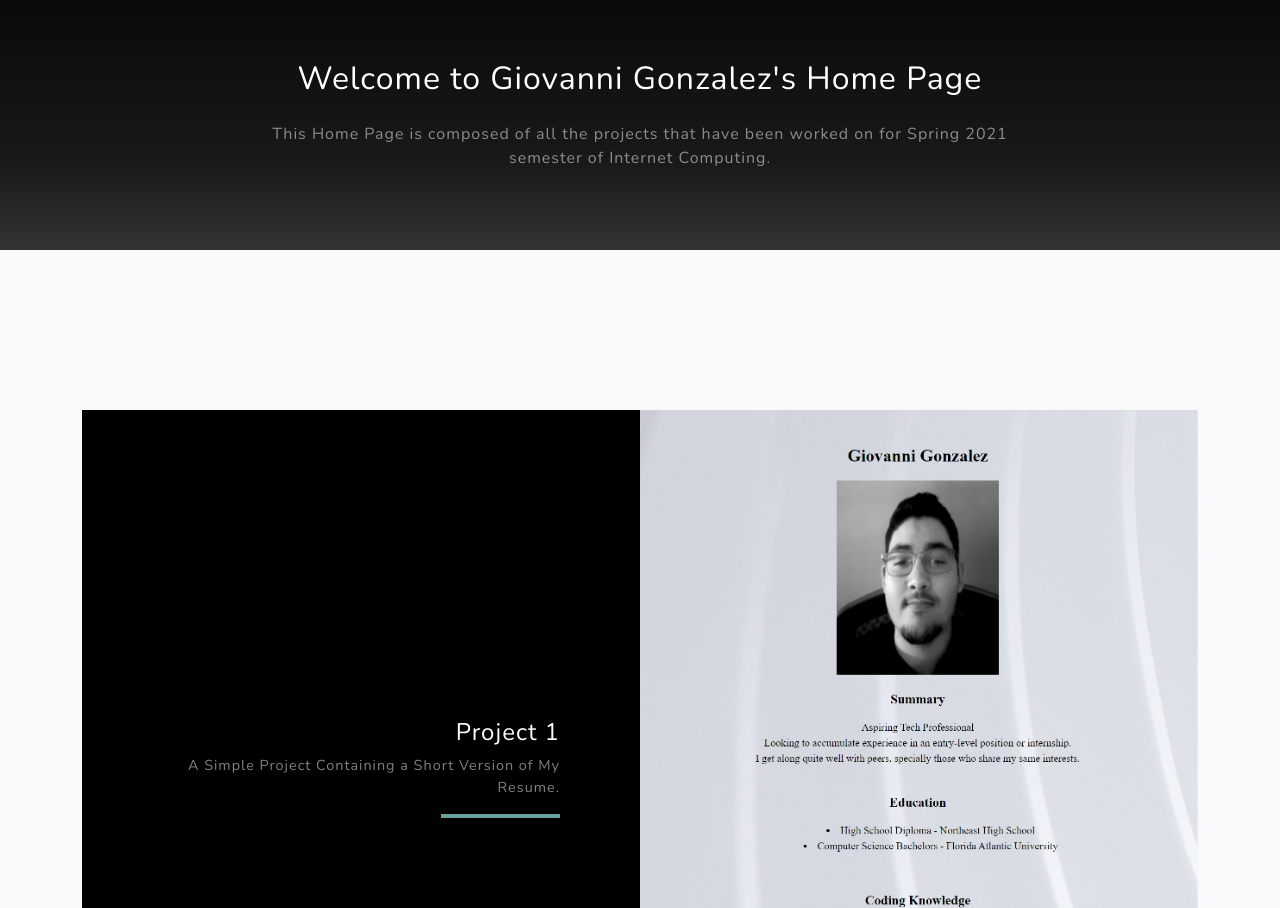
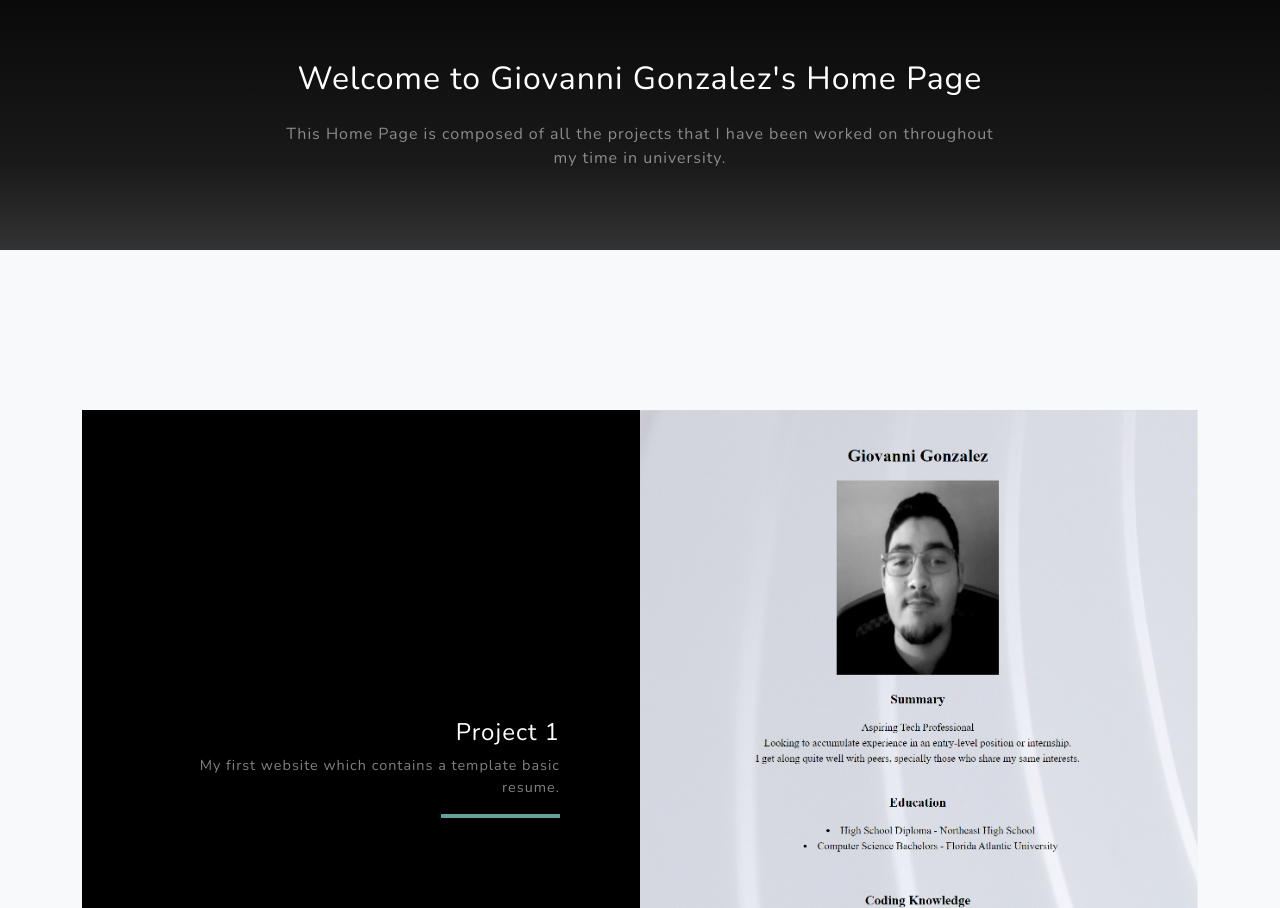
Before and after one commit to GioGonzalez212/Projects, a plain HTML site: page index.html in a window 1280 px wide. Shown: the part 900-1808 px from the top of the page. Drawn offline with nearby package versions, Linux system fonts and the light colour scheme.

Commit message:
Update index.html

```diff
--- a/index.html
+++ b/index.html
@@ -47,7 +47,7 @@
                     <div class="col-lg-8 mx-auto">
                         <h2 class="text-white mb-4">Welcome to Giovanni Gonzalez's Home Page</h2>
                         <p class="text-white-50">
-                            This Home Page is composed of all the projects that have been worked on for Spring 2021 semester of Internet Computing.
+                            This Home Page is composed of all the projects that I have been worked on throughout my time in university.
                         </p>
                     </div>
                 </div>
@@ -67,7 +67,7 @@
                                     <a href="./p1/index.html">
                                     <h4 class="text-white">Project 1</h4>
                                     </a>
-                                    <p class="mb-0 text-white-50">A Simple Project Containing a Short Version of My Resume.</p>
+                                    <p class="mb-0 text-white-50">My first website which contains a template basic resume.</p>
                                     <hr class="d-none d-lg-block mb-0 mr-0" />
                                 </div>
                             </div>
```
